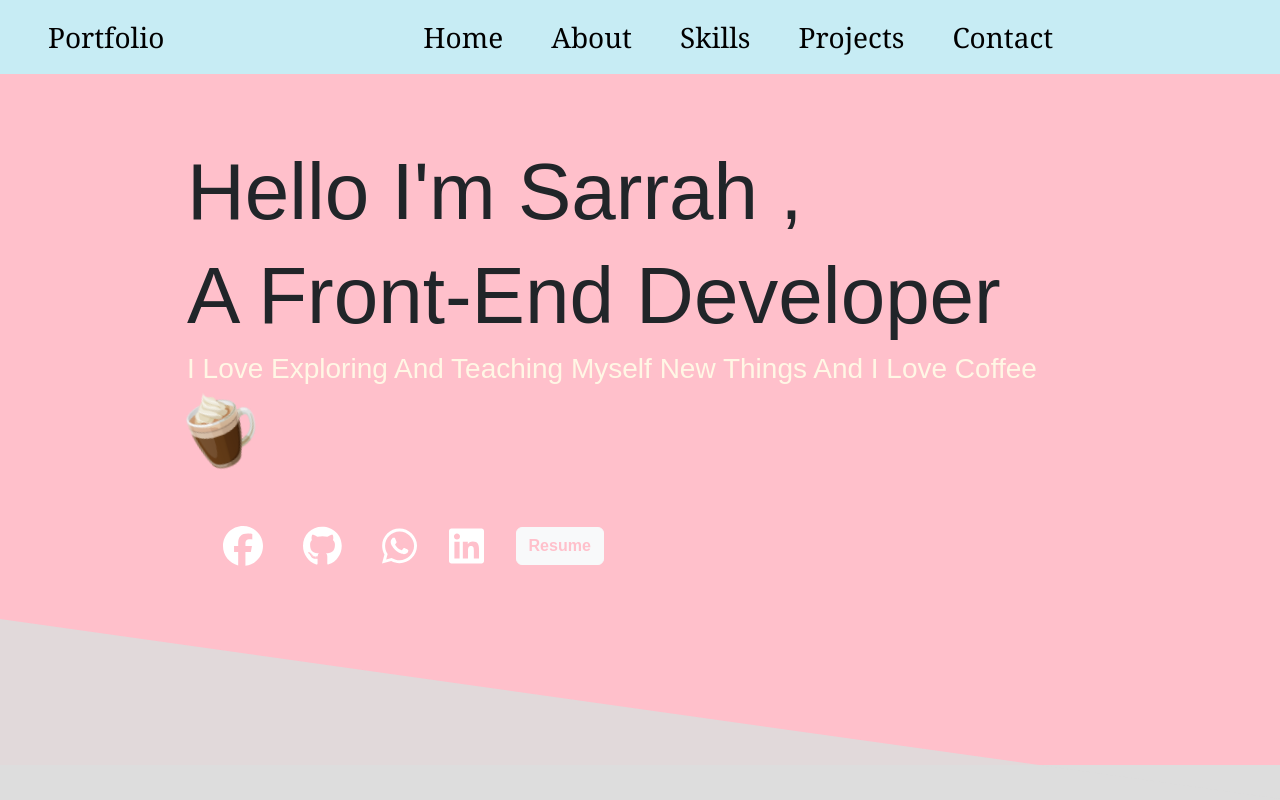
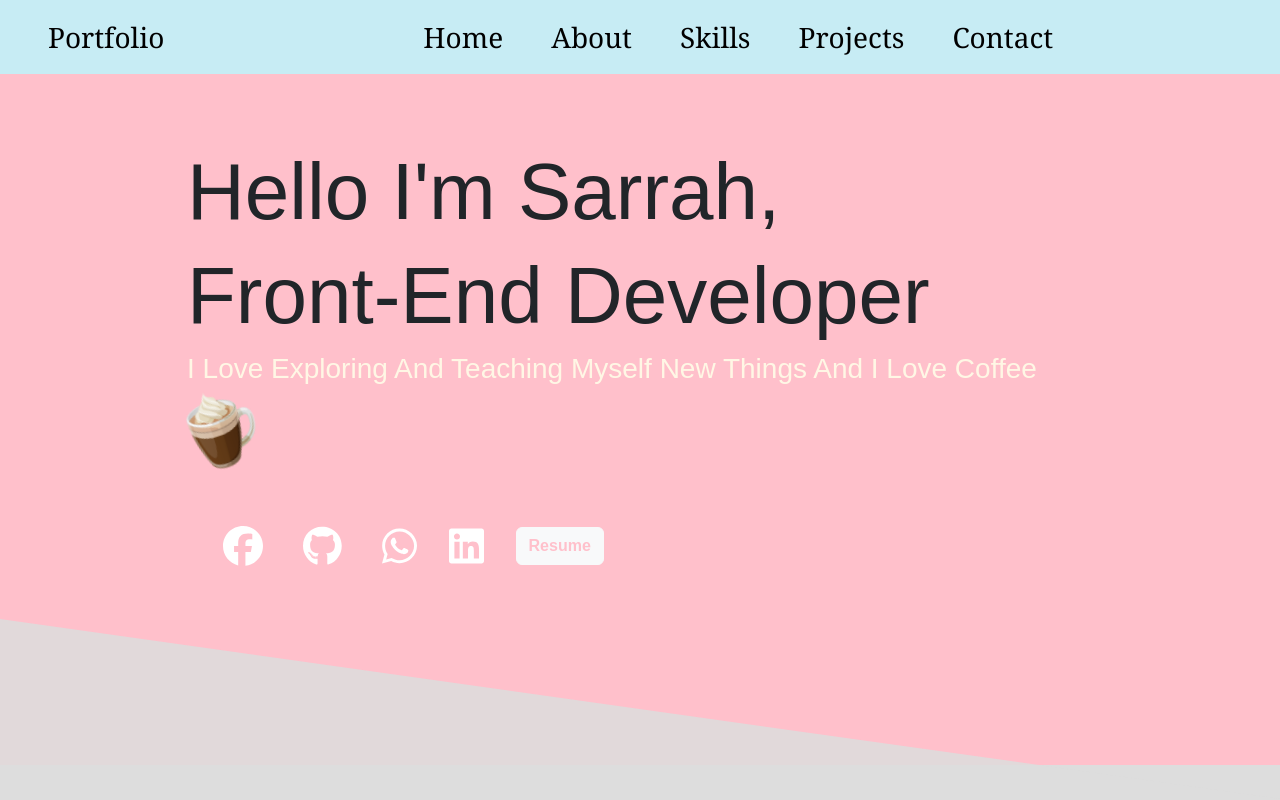
Before and after one commit to 3enabaya/my-app, a React (Create React App) app: page / in a window 1280 px wide. Shown: the top 800 px of the page. Built offline with nearby package versions, Linux system fonts and the light colour scheme.

Commit message:
Update intro.js

```diff
--- a/src/intro.js
+++ b/src/intro.js
@@ -8,8 +8,8 @@ const Intro = () => {
             <div className="container">
                 <div className="row justify-content-center m-auto pt-5 pb-5 ">
                     <div className=" col-md-10 col-sm-12  m-auto pt-5 pb-5 " >
-                        <h1 className=" display-1 bold">Hello I'm Sarrah , </h1>
-                        <h1 className="display-1 "> A Front-End Developer</h1>
+                        <h1 className=" display-1 bold">Hello I'm Sarrah, </h1>
+                        <h1 className="display-1 "> Front-End Developer</h1>
                         <h3 className=" text-cream
 
 ">I Love Exploring And Teaching Myself New Things And I Love Coffee
```
